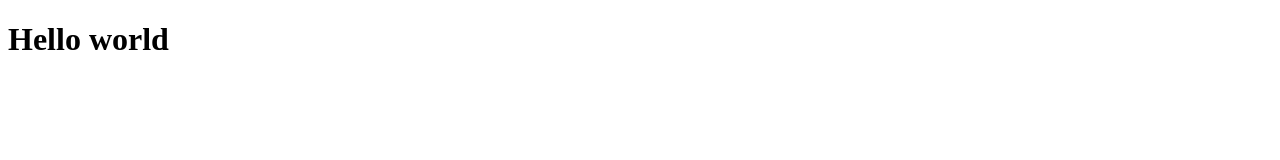
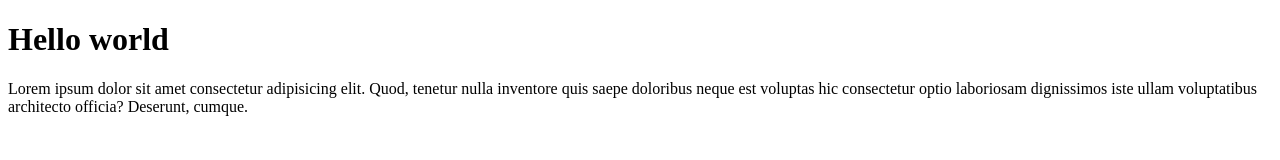
Before and after one commit to RVM-developer/git_practice, a plain HTML site: page index.html in a window 1280 px wide. Drawn offline with Linux system fonts and the light colour scheme.

Commit message:
section one done

```diff
--- a/index.html
+++ b/index.html
@@ -8,5 +8,7 @@
 </head>
 <body>
     <h1>Hello world</h1>
+    <p>Lorem ipsum dolor sit amet consectetur adipisicing elit. Quod, tenetur nulla inventore quis saepe doloribus neque
+         est voluptas hic consectetur optio laboriosam dignissimos iste ullam voluptatibus architecto officia? Deserunt, cumque.</p>
 </body>
 </html>
```
